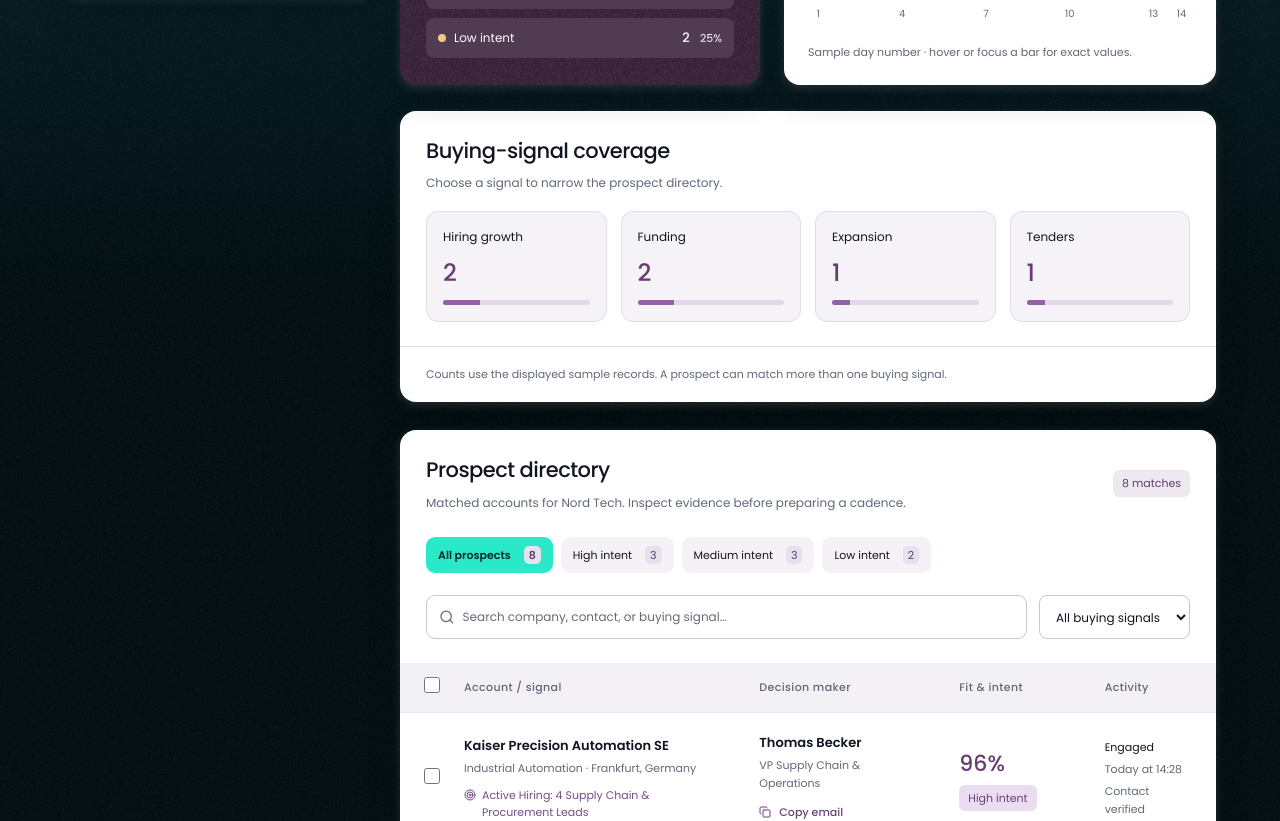
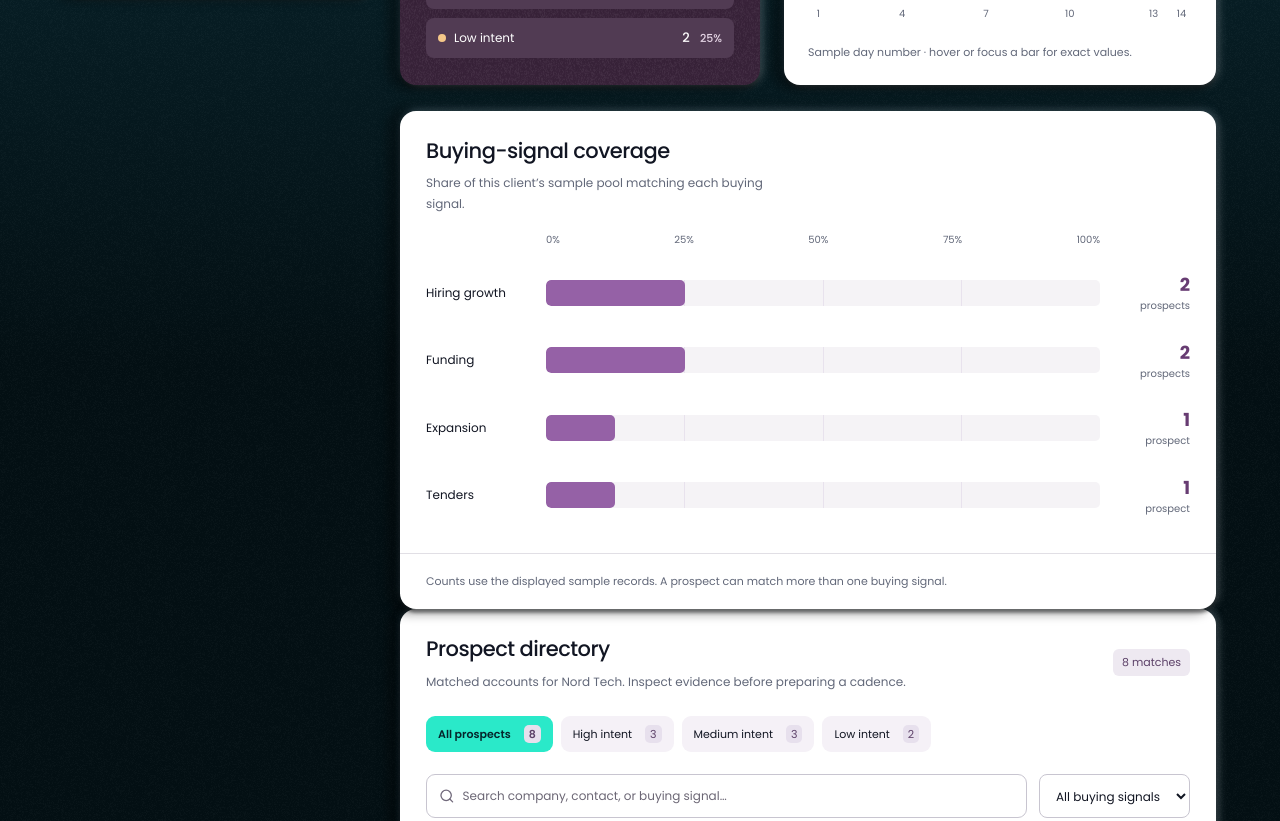
Before and after one commit to ChidiTeng/outbound-sales-service, a Next.js app in the folder frontend/: page /sales-engine/smart-leads in a window 1280 px wide. Shown: the part 889-1710 px from the top of the page. Built offline with nearby package versions, Linux system fonts and the light colour scheme.

Commit message:
Add signal coverage chart and unify Smart Leads panel elevation

```diff
--- a/frontend/components/smart-leads/smart-leads-analytics.tsx
+++ b/frontend/components/smart-leads/smart-leads-analytics.tsx
@@ -27,6 +27,7 @@ export function SmartLeadsAnalytics({
     "touches",
   );
   const [hoverDay, setHoverDay] = useState<number | null>(null);
+  const [hoverSignal, setHoverSignal] = useState<string | null>(null);
   const [hoverTier, setHoverTier] = useState<ProspectTier | null>(null);
   const data = getBusinessVelocityData(business.id);
   const max = Math.max(1, ...data.map((d) => d[metric]));
@@ -236,14 +237,27 @@ export function SmartLeadsAnalytics({
           </p>
         </ChartPanel>
       </div>
-      <section className="sl-panel sp-signals">
+      <ChartPanel className="sp-signals">
         <div className="sl-panel-head">
           <div>
             <h2>Buying-signal coverage</h2>
-            <p>Choose a signal to narrow the prospect directory.</p>
+            <p>
+              Share of this client’s sample pool matching each buying signal.
+            </p>
           </div>
         </div>
-        <div className="sp-signal-controls">
+        <div
+          className="sp-coverage-chart"
+          role="group"
+          aria-label="Buying-signal coverage chart"
+        >
+          <div className="sp-coverage-axis">
+            <span>0%</span>
+            <span>25%</span>
+            <span>50%</span>
+            <span>75%</span>
+            <span>100%</span>
+          </div>
           {[
             { key: "hiring", name: "Hiring growth" },
             { key: "funding", name: "Funding" },
@@ -256,20 +270,45 @@ export function SmartLeadsAnalytics({
             return (
               <button
                 key={item.key}
+                className="sp-coverage-row"
+                aria-label={`${item.name}: ${count} of ${business.prospects.length} prospects, ${Math.round((count / Math.max(1, business.prospects.length)) * 100)} percent. Filter prospects`}
+                onMouseEnter={() => setHoverSignal(item.key)}
+                onMouseLeave={() => setHoverSignal(null)}
+                onFocus={() => setHoverSignal(item.key)}
+                onBlur={() => setHoverSignal(null)}
                 aria-pressed={selectedSignal === item.key}
                 onClick={() =>
                   onSignal(selectedSignal === item.key ? "all" : item.key)
                 }
               >
                 <span>{item.name}</span>
-                <strong>{count}</strong>
+                <span className="sp-coverage-plot">
+                  {hoverSignal === item.key && (
+                    <ChartTooltip>
+                      <strong>{item.name}</strong>
+                      <span>
+                        {count} of {business.prospects.length} prospects ·{" "}
+                        {Math.round(
+                          (count / Math.max(1, business.prospects.length)) *
+                            100,
+                        )}
+                        %
+                      </span>
+                    </ChartTooltip>
+                  )}
                   <span className="sp-signal-track">
                     <span
+                      className="crm-animated sp-coverage-fill"
                       style={{
                         width: `${(count / Math.max(1, business.prospects.length)) * 100}%`,
                       }}
                     />
                   </span>
+                </span>
+                <strong>
+                  {count}
+                  <small> {count === 1 ? "prospect" : "prospects"}</small>
+                </strong>
               </button>
             );
           })}
@@ -278,7 +317,7 @@ export function SmartLeadsAnalytics({
           Counts use the displayed sample records. A prospect can match more
           than one buying signal.
         </p>
-      </section>
+      </ChartPanel>
     </>
   );
 }
--- a/frontend/components/smart-leads/smart-leads.css
+++ b/frontend/components/smart-leads/smart-leads.css
@@ -519,3 +519,110 @@
     max-height: 480px;
   }
 }
+
+/* One dashboard elevation for every top-level Smart Leads surface. */
+.sp-root .sl-panel {
+  box-shadow: var(--outreach-shadow);
+}
+.sp-root .sp-client-list {
+  background: linear-gradient(155deg, #efe7f3, #e1d7e9);
+  color: #241d2d;
+}
+.sp-client-list .sp-client-filters input,
+.sp-client-list .sp-client-filters select {
+  background: #fff;
+}
+.sp-root .sp-client-list .sl-business-item:not(.active):hover {
+  background: #fff9;
+}
+.sp-coverage-chart {
+  padding: 0 26px 24px;
+}
+.sp-coverage-axis {
+  display: flex;
+  justify-content: space-between;
+  margin: 0 90px 12px 120px;
+  color: #626879;
+  font-size: 10px;
+}
+.sp-root .sp-coverage-row {
+  display: grid;
+  grid-template-columns: 110px minmax(0, 1fr) 80px;
+  gap: 10px;
+  width: 100%;
+  align-items: center;
+  text-align: left;
+  border: 0;
+  border-radius: 8px;
+  background: transparent;
+  padding: 12px 0;
+}
+.sp-root .sp-coverage-row:hover,
+.sp-root .sp-coverage-row[aria-pressed="true"] {
+  background: #f2edf5;
+}
+.sp-coverage-row > span:first-child {
+  font-size: 12px;
+}
+.sp-coverage-row > strong {
+  font-size: 18px;
+  color: #673c72;
+  text-align: right;
+}
+.sp-coverage-row strong small {
+  display: block;
+  font-size: 10px;
+  font-weight: 400;
+  color: #626879;
+}
+.sp-coverage-plot {
+  position: relative;
+}
+.sp-coverage-plot .sp-signal-track {
+  height: 26px;
+  border-radius: 5px;
+  background:
+    repeating-linear-gradient(
+      to right,
+      #e8e2ed 0,
+      #e8e2ed 1px,
+      transparent 1px,
+      transparent 25%
+    ),
+    #f5f3f6;
+}
+.sp-coverage-fill {
+  border-radius: 5px;
+  transform-origin: left;
+}
+.crm-chart.is-visible .sp-coverage-fill {
+  animation: sp-coverage-grow 0.7s cubic-bezier(0.16, 1, 0.3, 1) both;
+}
+@keyframes sp-coverage-grow {
+  from {
+    transform: scaleX(0);
+  }
+  to {
+    transform: scaleX(1);
+  }
+}
+@media (max-width: 760px) {
+  .sp-coverage-chart {
+    padding: 0 18px 20px;
+  }
+  .sp-coverage-axis {
+    margin-left: 90px;
+    margin-right: 50px;
+  }
+  .sp-root .sp-coverage-row {
+    grid-template-columns: 80px minmax(0, 1fr) 40px;
+  }
+  .sp-coverage-row strong small {
+    display: none;
+  }
+}
+@media (prefers-reduced-motion: reduce) {
+  .crm-chart.is-visible .sp-coverage-fill {
+    animation: none;
+  }
+}
```
Also changed, not shown: frontend/components/smart-leads/README.md. Lines whose indentation alone changed are shown as unchanged.
